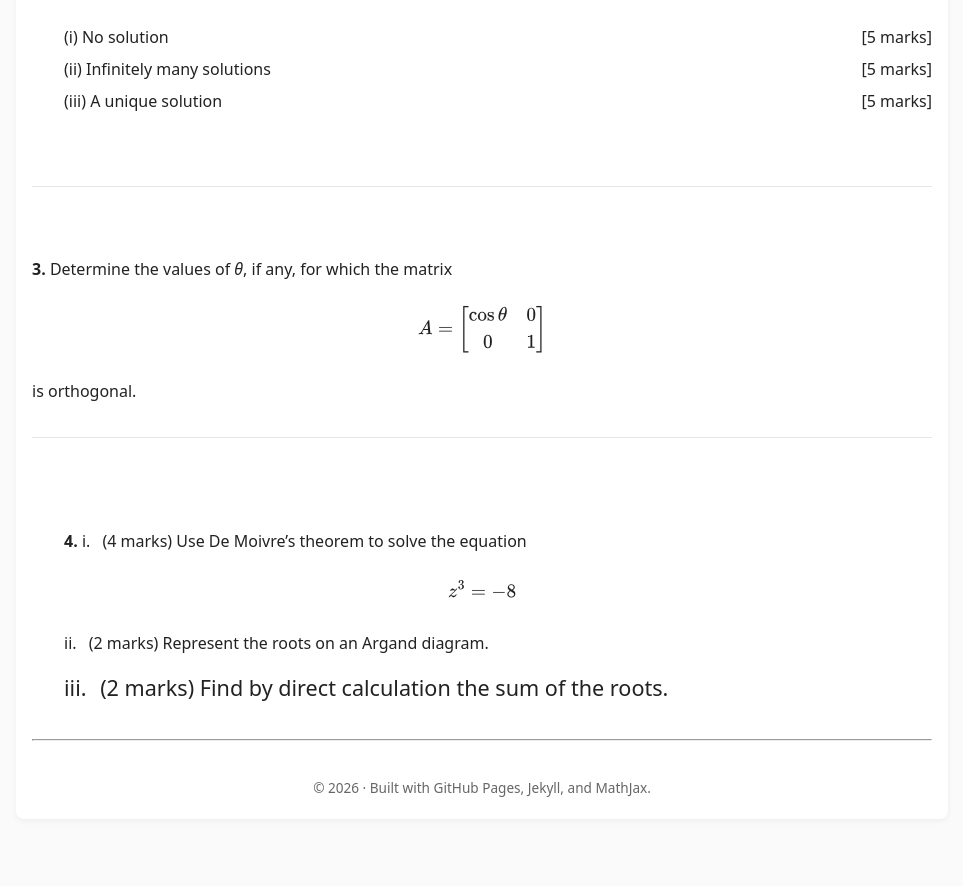
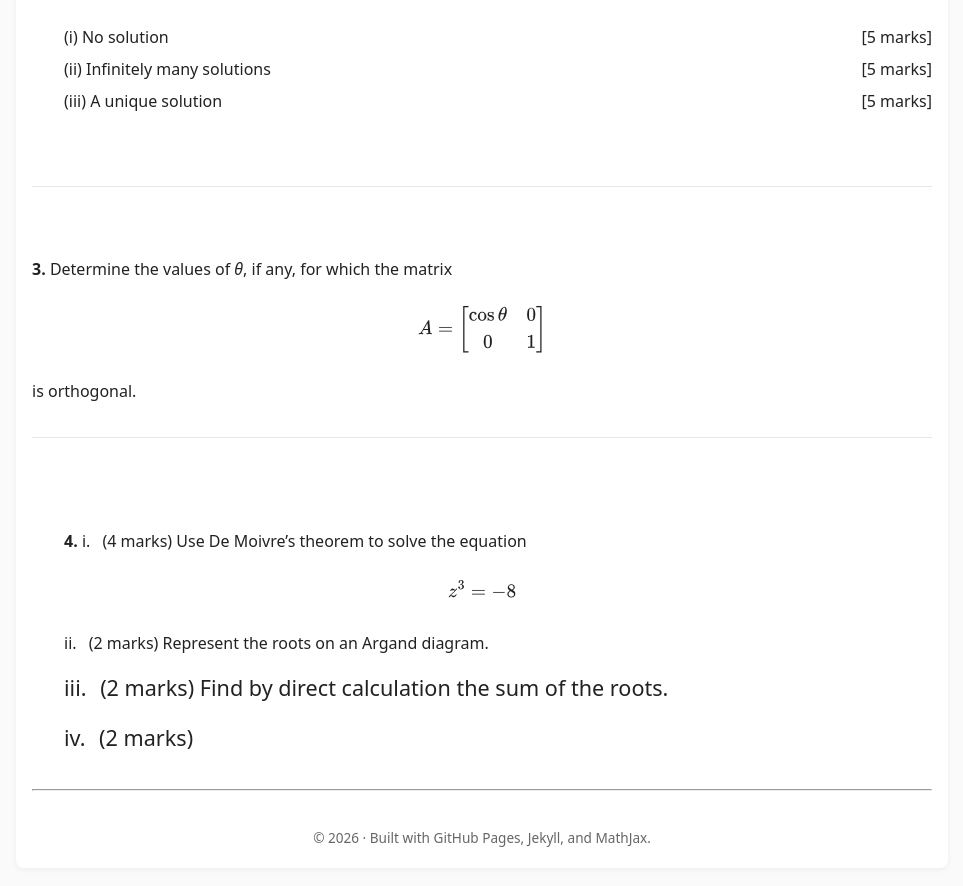
Before and after one commit to SaleemKamaludin/SaleemKamaludin.github.io, a Jekyll site: the page built from courses/math-1141-coursework-exam-2-hints.md, in a window 1280 px wide and 900 px high, scrolled down 1078 px. Shown: the top 886 px of the window, without its empty margins (158-1121 px from the left). Built offline with Jekyll 4.4.1, drawn with Linux system fonts in a browser that asks for light colours; our own code applies the rules of GitHub Pages for plain Markdown files; before the commit the page ends 1929 px from its top, so only the background shows below that.

Commit message:
Update math-1141-coursework-exam-2-hints.md

```diff
--- a/courses/math-1141-coursework-exam-2-hints.md
+++ b/courses/math-1141-coursework-exam-2-hints.md
@@ -172,3 +172,4 @@ This page contains guidance, reminders, and practice questions for the upcoming
  Find by direct calculation the sum of the roots.
   </p>
   <p style="font-size: 1.35rem; line-height: 1.75; margin-left: 2rem;">
+    iv. <span style="margin-left: 0.5rem;">(2 marks)</span>
```
